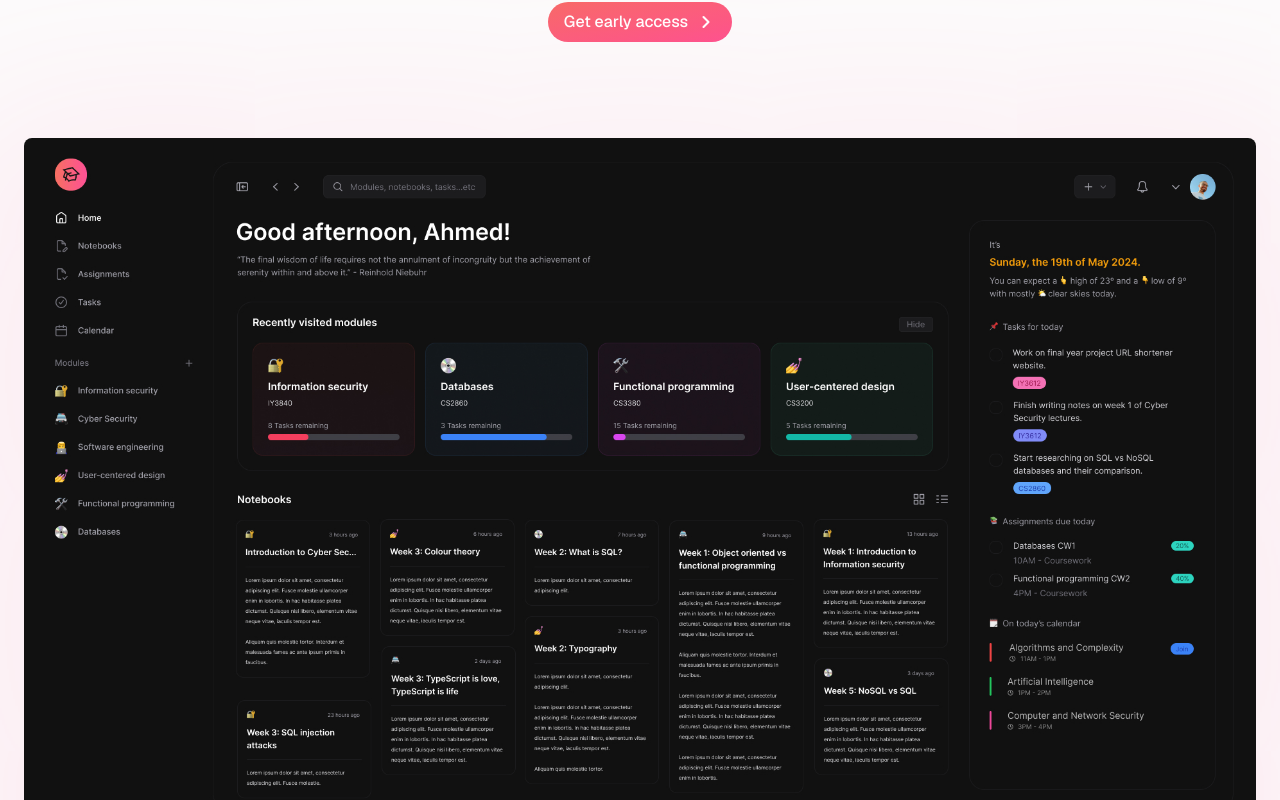
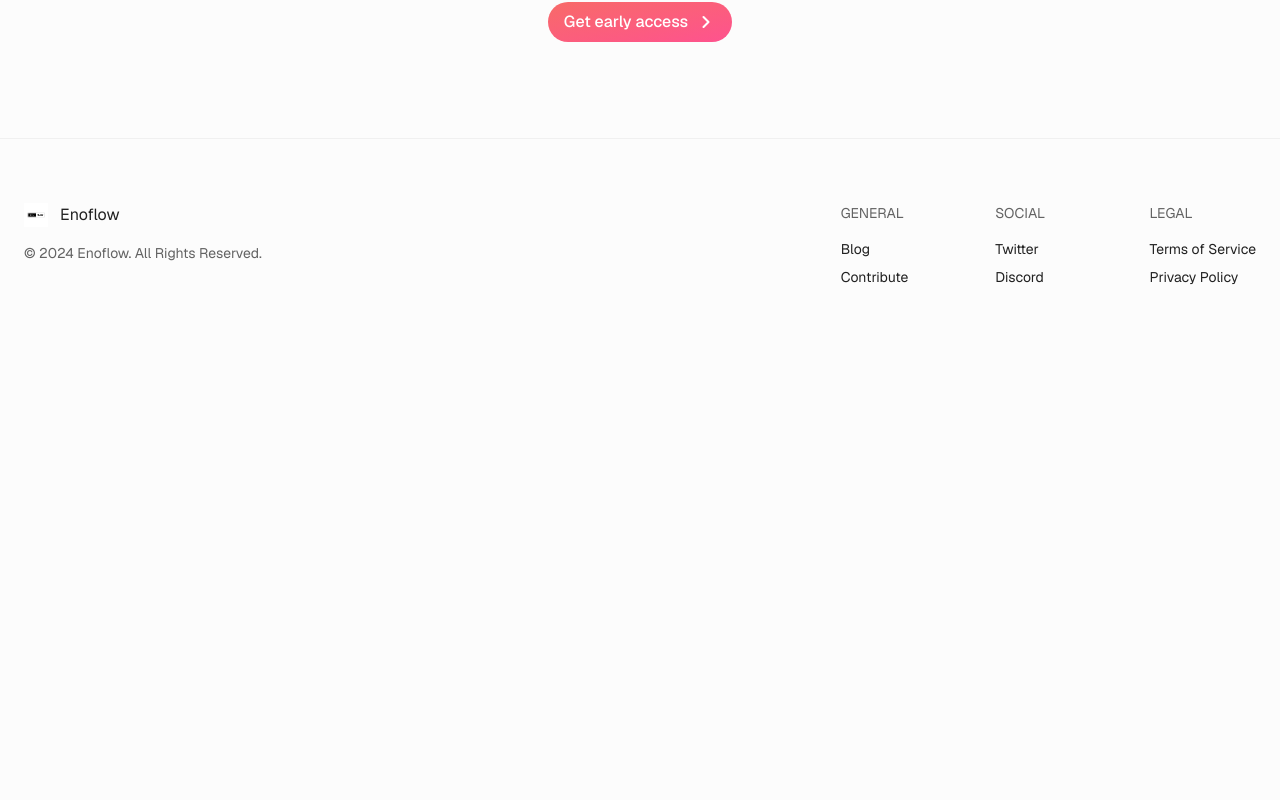
Before and after one commit to jonathancaleb/enoflow, a Next.js app: page / in a window 1280 px wide. Shown: the part 520-1320 px from the top of the page. After the commit the page ends 871 px from the top, so only its background shows below. Built offline with nearby package versions, Linux system fonts and the light colour scheme; no server answers; what @t3-oss/env-nextjs would draw is missing.

Commit message:
refactor(Home page refactor, removed preview image): refactor

```diff
--- a/src/app/(site)/page.tsx
+++ b/src/app/(site)/page.tsx
@@ -3,8 +3,6 @@ import { ChevronRightIcon, StarIcon } from 'lucide-react';
 
 import { constants } from '@/constants';
 import { Button } from '@/primitives/button';
-
-import Image from 'next/image';
 
 /**
  * The marketing home page.
@@ -37,13 +35,13 @@ export default function Home() {
           </Link>
         </Button>
       </div>
-      <Image
+      {/* <Image
         src="/_static/dark-dashboard-preview.jpg"
         width={1920}
         height={1080}
         alt="Dashboard Preview"
         className="mt-12 rounded-lg shadow-[0_50px_200px_75px] shadow-pink/10 md:mt-16 lg:mt-24"
-      />
+      /> */}
     </main>
   );
 }
```
